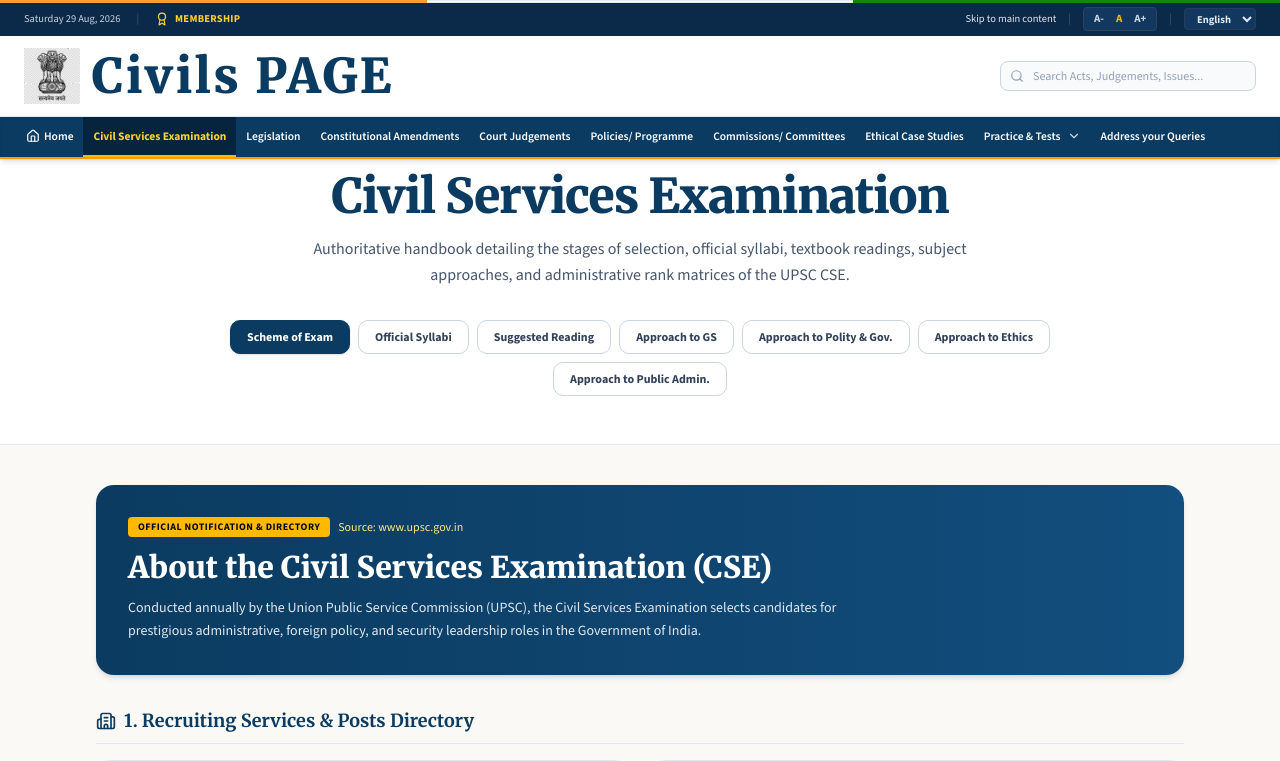
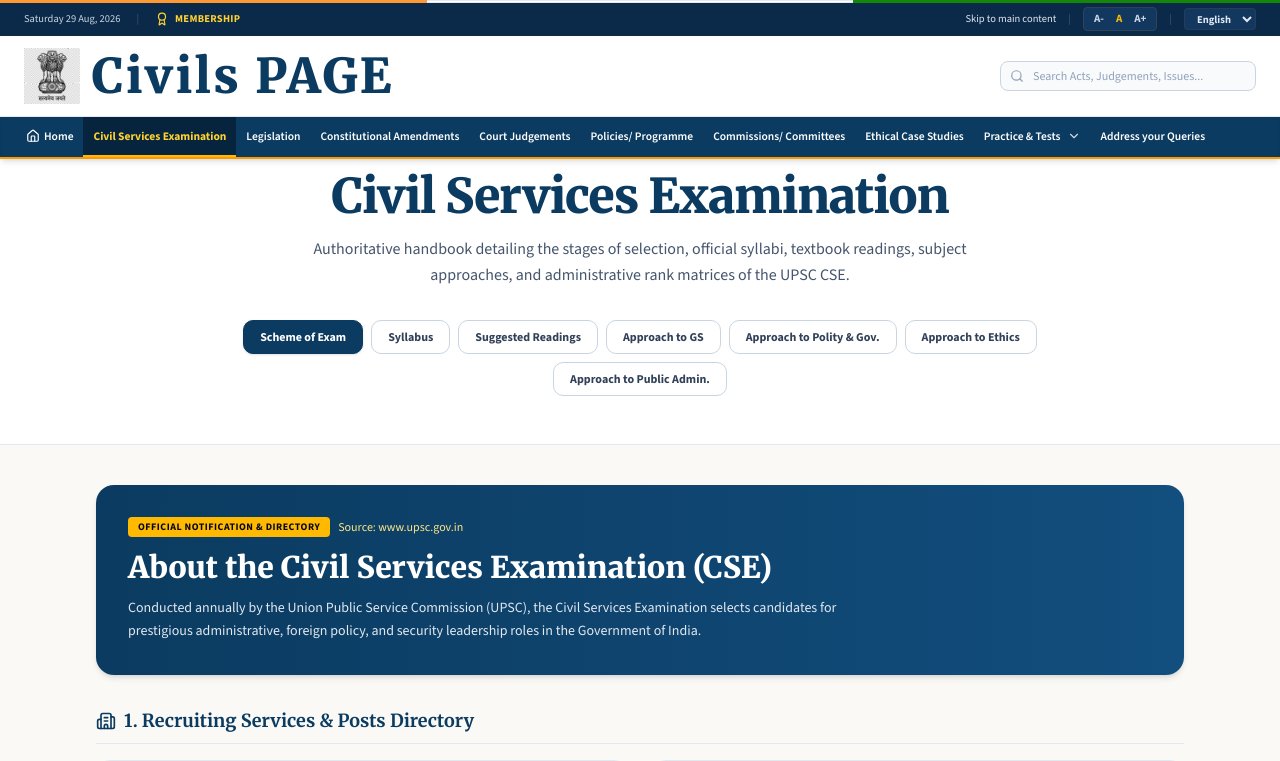
Before and after one commit to devch007/Civilspage, a Next.js app: page /aboutcse in a window 1280 px wide. Shown: the top 761 px of the page. Built offline with nearby package versions, Linux system fonts and the light colour scheme.

Commit message:
Rename tabs to 'Syllabus' and 'Suggested Readings'

```diff
--- a/src/app/(public)/aboutcse/page.tsx
+++ b/src/app/(public)/aboutcse/page.tsx
@@ -131,7 +131,7 @@
               }`}
               onClick={() => setActiveTab('syllabus')}
             >
-              Official Syllabi
+              Syllabus
             </button>
             <button
               className={`px-4 py-2 text-xs font-bold rounded-lg border transition-all ${
@@ -141,7 +141,7 @@
               }`}
               onClick={() => setActiveTab('reading')}
             >
-              Suggested Reading
+              Suggested Readings
             </button>
             <button
               className={`px-4 py-2 text-xs font-bold rounded-lg border transition-all ${
```
